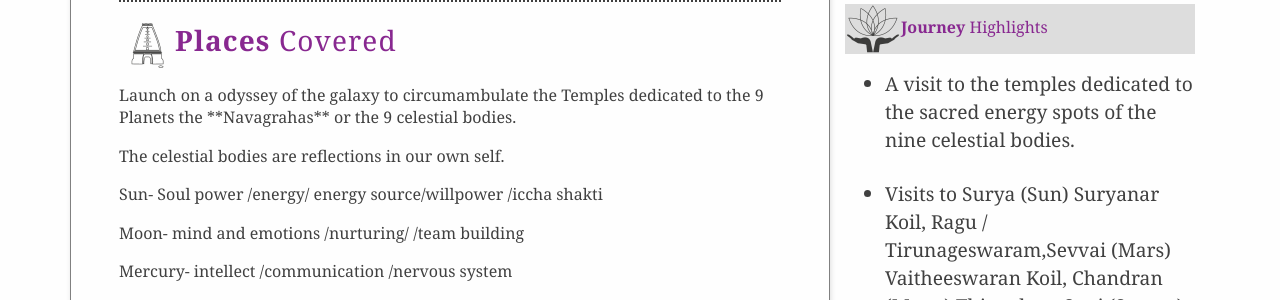
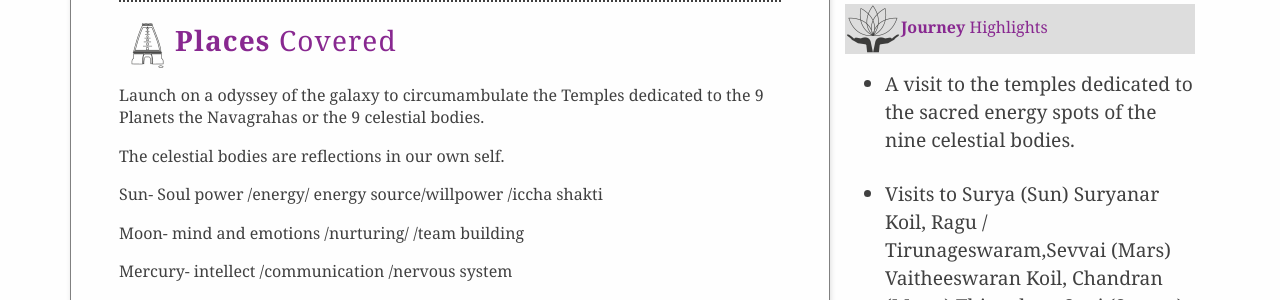
Before and after one commit to SrikumarSreedharan/SrikumarSreedharan.github.io, a Jekyll site: the page built from _journeys/Navagraha-Temple-Pilgrimage.md, in a window 1280 px wide and 900 px high, scrolled down 612 px. Shown: the part 176-476 px from the top of the window. Built offline with Jekyll 4.4.1, drawn with Linux system fonts in a browser that asks for light colours; nearby versions of some CDN libraries; some web fonts are replaced.

```diff
--- a/_journeys/Navagraha-Temple-Pilgrimage.md
+++ b/_journeys/Navagraha-Temple-Pilgrimage.md
@@ -42,7 +42,7 @@ map_image: ''
 guided_journey: false
 
 ---
-<p>Launch on a odyssey of the galaxy to circumambulate the Temples dedicated to the 9 Planets the **Navagrahas** or the 9 celestial bodies.<!--more--></p>
+<p>Launch on a odyssey of the galaxy to circumambulate the Temples dedicated to the 9 Planets the Navagrahas or the 9 celestial bodies.<!--more--></p>
 <p>The celestial bodies are reflections in our own self.</p>
 <p>Sun- Soul power /energy/ energy source/willpower /iccha shakti</p>
 <p>Moon- mind and emotions /nurturing/ /team building</p>
```
